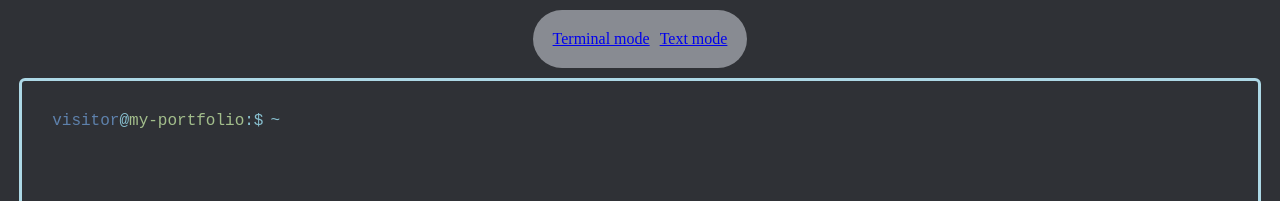
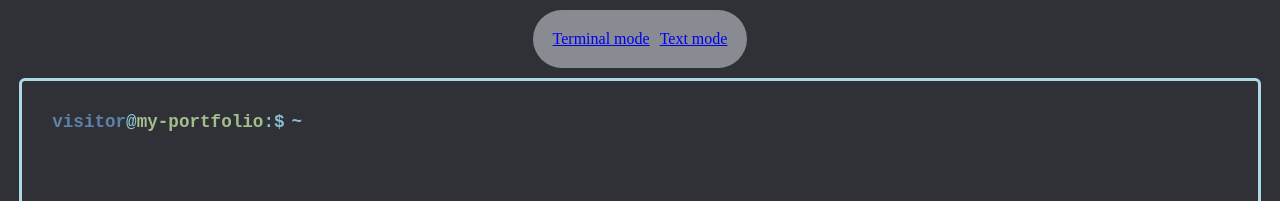
Before and after one commit to eric-sclafani/website, an Angular app: page /terminal in a window 1280 px wide. Shown: the top 201 px of the page. Built offline with nearby package versions, Linux system fonts and the light colour scheme; a small style sheet from the web is missing.

Commit message:
moved all text color changes to scss and ngClass

```diff
--- a/src/app/components/terminal-mode/prompt/prompt.component.html
+++ /dev/null
@@ -1,16 +0,0 @@
-<div id="prompt-wrapper">
-    <span class="prefix">{{ prefix }}</span>
-    <span class="symbol">{{ atSymbol }}</span>
-    <span class="domain">{{ domain }}</span>
-    <span class="symbol">{{ colon }}</span>
-    <span class="symbol">{{ dollar }}</span>
-    <span class="symbol tilde">{{ tilde }}</span>
-    <input
-        [value]="promptValue"
-        (input)="onInput($event)"
-        #focusInput
-        type="text"
-        autocomplete="off"
-        spellcheck="false"
-        autofocus>
-</div>
--- a/src/app/components/terminal-mode/prompt/prompt.component.scss
+++ b/src/app/components/terminal-mode/prompt/prompt.component.scss
@@ -1,44 +1,48 @@
 @import "../../../../styles.scss";
 @import "http://cdn.jsdelivr.net/npm/hack-font@3.3.0/build/web/hack-subset.css";
 
+$prefix-color: rgb(94, 129, 172);
+$domain-color: rgb(163, 190, 140);
+$symbol-color: rgb(136, 192, 208);
+
+
 @mixin text-format() {
-    font-size:16px;
+    font-size: 1.1rem;
     font-family: "Hack", monospace;
-    font-weight:400;
 }
-
 
 #prompt-wrapper {
     @include text-format();
+    font-weight: 600;
+}
 
 input {
-
-        background-color:$terminal-bg-color;
-        color:$terminal-text-color;
-        border:none;
+    background-color: $term-bg-color;
+    border: none;
     @include text-format();
 
     &:focus {
-            outline:none;
+        outline: none;
     }
 }
 
 .prefix {
-        color:rgb(94, 129, 172)
+    color: $prefix-color;
 }
-
 .domain {
-        color: rgb(163, 190, 140)
+    color: $domain-color;
 }
-
 .symbol {
-        color: rgb(136, 192, 208);
+    color: $symbol-color;
 }
-
 .tilde {
     margin: 0 7px 0 7px;
 }
 
+.valid-command {
+    color: $term-valid-command-color;
+}
 
-
+.invalid-command {
+    color:$term-input-color;
 }
--- a/src/app/components/terminal-mode/prompt/prompt.component.ts
+++ b/src/app/components/terminal-mode/prompt/prompt.component.ts
@@ -7,18 +7,38 @@ import {
     ViewChild,
     Input,
 } from '@angular/core';
+import { NgClass } from '@angular/common';
 
 @Component({
     selector: 'app-prompt',
     standalone: true,
-    imports: [],
-    templateUrl: './prompt.component.html',
+    imports: [
+        NgClass
+    ],
+    template: `
+    <div id="prompt-wrapper">
+        <span class="prefix">{{ prefix }}</span>
+        <span class="symbol">{{ atSymbol }}</span>
+        <span class="domain">{{ domain }}</span>
+        <span class="symbol">{{ colon }}</span>
+        <span class="symbol">{{ dollar }}</span>
+        <span class="symbol tilde">{{ tilde }}</span>
+        <input
+            [value]="promptValue"
+            (input)="onInput($event)"
+            [ngClass]="currentClasses"
+            #focusInput
+            type="text"
+            autocomplete="off"
+            spellcheck="false"
+            autofocus>
+    </div>`,
     styleUrl: './prompt.component.scss'
 })
 export class PromptComponent implements OnInit, OnDestroy {
 
     @ViewChild('focusInput') focusInput: ElementRef;
-    @Input() validCommands:string[] = [];
+    @Input() validCommands: string[] = [];
 
     prefix = "visitor";
     atSymbol = '@';
@@ -27,11 +47,10 @@ export class PromptComponent implements OnInit, OnDestroy {
     dollar = "$";
     tilde = "~";
 
-    validInputColor = "rgb(163, 190, 140)";
-    normalInputColor = "white";
+    currentClasses:Record<string, boolean> = {};
 
     promptValue = '';
-    isValidCommand:boolean;
+    isValidCommand: boolean;
 
     private listener: () => void
 
@@ -40,6 +59,7 @@ export class PromptComponent implements OnInit, OnDestroy {
 
     ngOnInit(): void {
         this.attachFocusEventHandler();
+        this.setCurrentClasses();
 
     }
 
@@ -48,37 +68,36 @@ export class PromptComponent implements OnInit, OnDestroy {
     }
 
 
-
-    private attachFocusEventHandler() {
+    private attachFocusEventHandler():void {
         this.listener = this.renderer.listen('document', 'click', () => {
             this.focusInput.nativeElement.focus();
         })
     }
 
-    private removeFocusEventHandler() {
-        // renderer.listen returns a function that removes the event handler when called
+    private removeFocusEventHandler():void {
         if (this.listener) {
             this.listener();
         }
     }
 
-
     public onInput(event: Event): void {
         const inputElement = event.target as HTMLInputElement;
         this.promptValue = inputElement.value;
-        this.isValidCommand = this.validCommands.includes(this.promptValue.toLowerCase())
+        this.determineValidCommand();
 
 
-        this.changeTextColorOnValidCommand(inputElement);
+        this.setCurrentClasses();
     }
 
+    private determineValidCommand():void{
+        this.isValidCommand = this.validCommands.includes(this.promptValue.toLowerCase())
+    }
 
-    private changeTextColorOnValidCommand(input:HTMLInputElement):void {
-        if (this.isValidCommand){
-            input.style.color = this.validInputColor;
-        }
-        else {
-            input.style.color = this.normalInputColor;
+    private setCurrentClasses():void {
+        this.currentClasses = {
+            "valid-command": this.isValidCommand,
+            "invalid-command": !this.isValidCommand || this.promptValue == ""
         }
     }
+
 }
--- a/src/app/components/terminal-mode/terminal/terminal.component.scss
+++ b/src/app/components/terminal-mode/terminal/terminal.component.scss
@@ -2,7 +2,7 @@
 
 
 #terminal-wrapper {
-    background-color: $terminal-bg-color;
+    background-color: $term-bg-color;
     display:flex;
     flex-direction: column;
     align-items: center;
--- a/src/app/components/terminal-mode/terminal/terminal.component.ts
+++ b/src/app/components/terminal-mode/terminal/terminal.component.ts
@@ -1,10 +1,6 @@
 import {
 	Component,
-	ElementRef,
-	Renderer2,
 	OnInit,
-	ViewChild
-
 } from '@angular/core';
 
 import { ModeSelectionComponent } from '../../shared/mode-selection/mode-selection.component';
@@ -24,8 +20,6 @@ import { PromptComponent } from '../prompt/prompt.component';
 })
 export class TerminalComponent implements OnInit {
 
-	private listener: () => void
-
 	// !IMPORTANT: need to have proper input sanitation for security purposes
 	validCommands = [
 		'help',
@@ -40,7 +34,7 @@ export class TerminalComponent implements OnInit {
 		'echo',
 		'ericspasswords'
 	]
-	constructor(private renderer: Renderer2) { }
+	constructor() { }
 
 	ngOnInit(): void {
 
--- a/src/styles.scss
+++ b/src/styles.scss
@@ -1,9 +1,7 @@
-$terminal-bg-color: #2f3136;
-$terminal-text-color:white;
-
-
-
-
+$term-bg-color: #2f3136;
+$term-input-color: #e09888 ;
+$term-output-color:#ffff;
+$term-valid-command-color:#c6e8a9;
 
 * {
     box-sizing: border-box;
```
Lines whose indentation alone changed are shown as unchanged.
